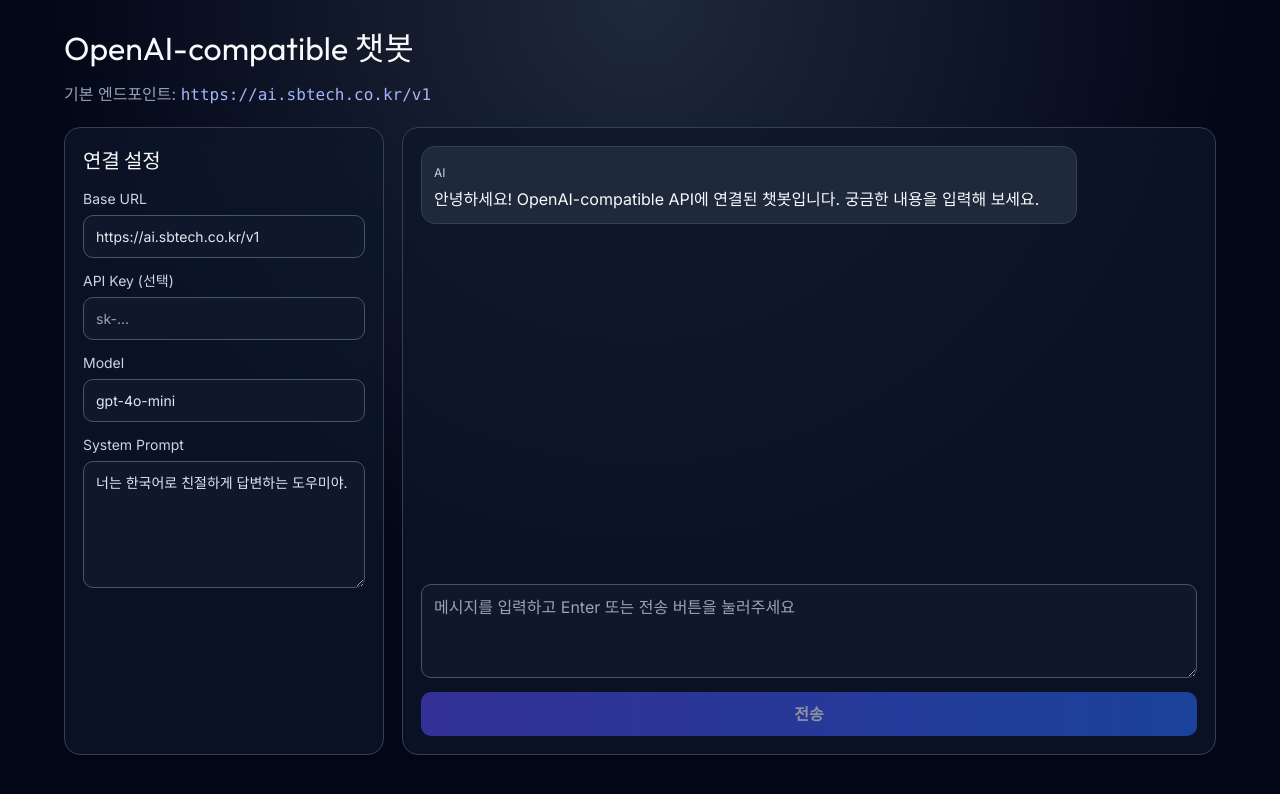
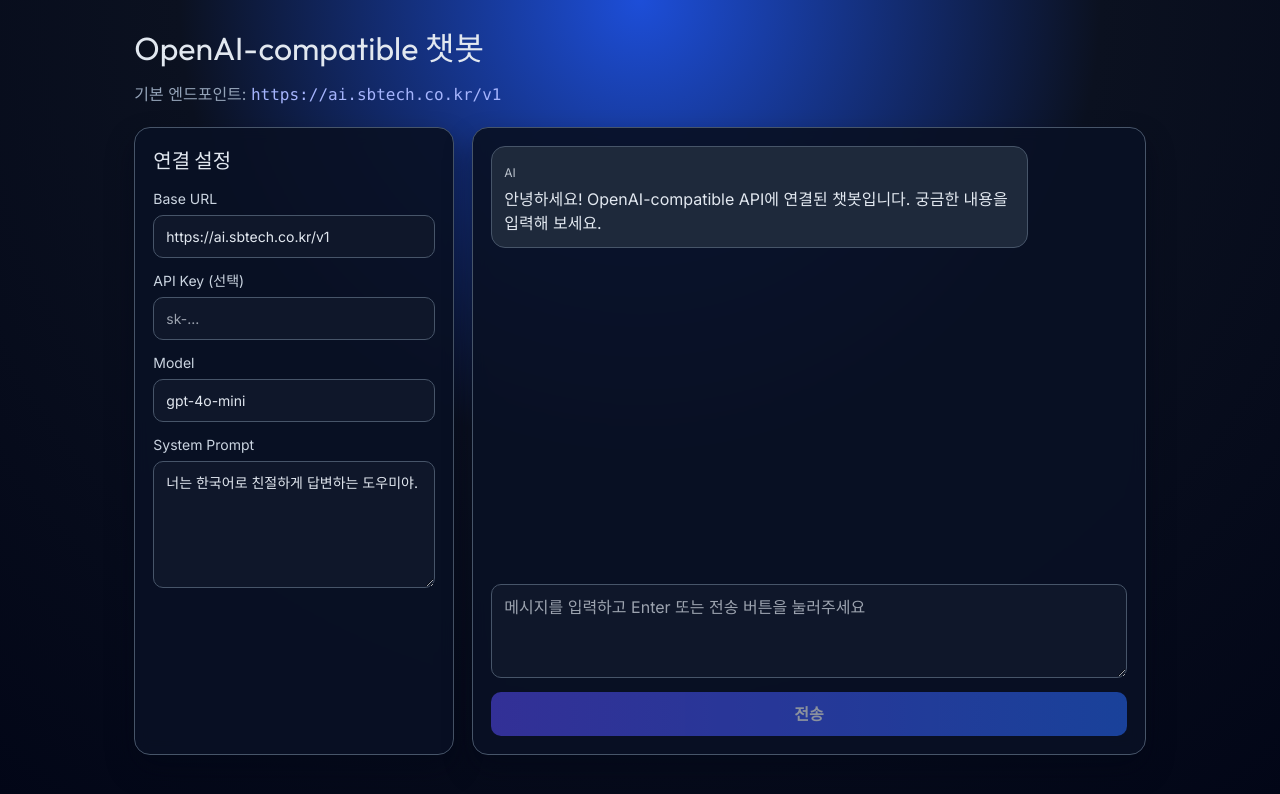
Before and after one commit to minseo2000-2/AI_Website, a React (Vite) app: page / in a window 1280 px wide. Shown: the top 794 px of the page. Built offline with nearby package versions, Linux system fonts and the light colour scheme.

Commit message:
Fix blank blue screen by improving UI visibility and root fallback

```diff
--- a/index.html
+++ b/index.html
@@ -81,7 +81,7 @@
     </style>
   </head>
   <body>
-    <div id="root"></div>
+    <div id="root" style="min-height: 100vh; display: grid; place-items: center; color: #e2e8f0;">로딩 중...</div>
     <script type="module" src="/index.tsx"></script>
   </body>
 </html>
--- a/styles.css
+++ b/styles.css
@@ -11,13 +11,14 @@
 body {
   margin: 0;
   min-height: 100vh;
-  background: radial-gradient(circle at top, #1e293b, #020617 60%);
+  background: radial-gradient(circle at top, #1d4ed8 0%, #0b1120 45%, #020617 100%);
 }
 
 .app-shell {
   max-width: 1200px;
   margin: 0 auto;
   padding: 24px;
+  min-height: 100vh;
 }
 
 .top-bar h1 {
@@ -43,11 +44,12 @@
 
 .config-panel,
 .chat-panel {
-  background: rgba(15, 23, 42, 0.72);
-  border: 1px solid #334155;
+  background: rgba(9, 17, 36, 0.92);
+  border: 1px solid #475569;
   border-radius: 16px;
   padding: 18px;
   backdrop-filter: blur(8px);
+  box-shadow: 0 14px 28px rgba(2, 6, 23, 0.45);
 }
 
 .config-panel h2 {
@@ -116,12 +118,12 @@
 
 .bubble.user {
   margin-left: auto;
-  background: #2563eb;
+  background: linear-gradient(130deg, #2563eb, #1d4ed8);
 }
 
 .bubble.assistant {
   background: #1e293b;
-  border: 1px solid #334155;
+  border: 1px solid #475569;
 }
 
 .bubble.loading {
```
